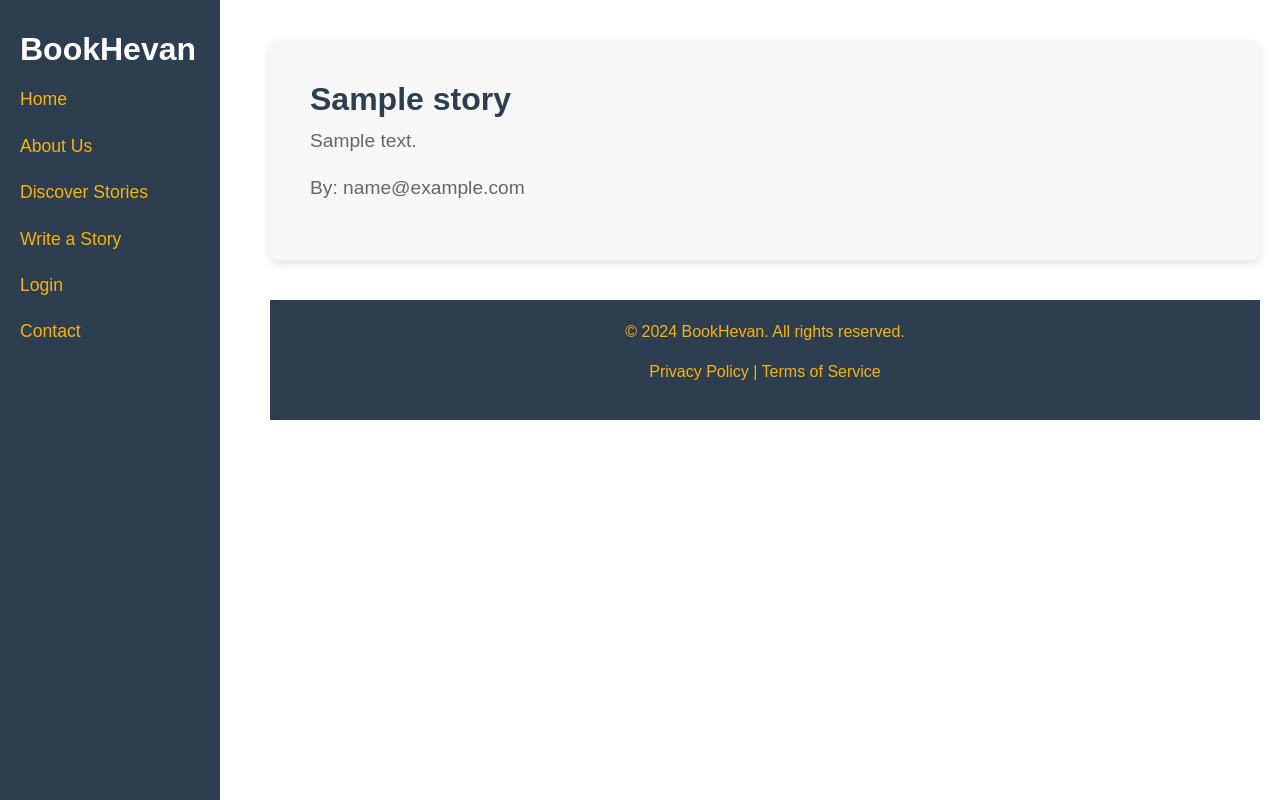
After one commit to GMPBhagya/web_CSC3132_PROJECT, a PHP site: page /view_story.php?id=1 in a window 1280 px wide. The commit adds this page. Run offline with PHP 8.4, Linux system fonts and the light colour scheme; tables that the repository leaves empty hold one stand-in row (values such as "Sample post").

Commit message:
index.php file created

```diff
--- /dev/null
+++ b/view_story.php
@@ -0,0 +1,161 @@
+<?php
+// Include the database connection file
+include('dbconf.php');
+
+// Check if the 'id' is provided in the URL
+if (isset($_GET['id'])) {
+    $storyId = $_GET['id'];
+
+    // SQL query to fetch the story by ID
+    $storyQuery = "SELECT * FROM writers_stories WHERE id = ?";
+    $stmt = $conn->prepare($storyQuery);
+    $stmt->bind_param("i", $storyId);
+    $stmt->execute();
+    $storyResult = $stmt->get_result();
+
+    // Check if the story is found
+    if ($storyResult->num_rows > 0) {
+        $story = $storyResult->fetch_assoc();
+    } else {
+        // If no story is found, redirect to discover.php
+        header("Location: discover.php");
+        exit;
+    }
+} else {
+    // If 'id' is not provided in the URL, redirect to discover.php
+    header("Location: discover.php");
+    exit;
+}
+?>
+
+<!DOCTYPE html>
+<html lang="en">
+<head>
+  <meta charset="UTF-8">
+  <meta name="viewport" content="width=device-width, initial-scale=1.0">
+  <title>BookHevan: Full Story</title>
+  <!-- Bootstrap CSS -->
+  <link href="https://maxcdn.bootstrapcdn.com/bootstrap/4.5.2/css/bootstrap.min.css" rel="stylesheet">
+  <style>
+    body {
+      font-family: 'Arial', sans-serif;
+      color: #333;
+    }
+
+    /* Sidebar Styling */
+    .sidebar {
+      background-color: #2C3E50;
+      color: #F8B400;
+      min-height: 100vh;
+      padding: 30px 20px;
+      position: fixed;
+      width: 220px;
+    }
+
+    .sidebar h2 {
+      font-weight: bold;
+      color: #FFF;
+    }
+
+    .sidebar a {
+      color: #F8B400;
+      display: block;
+      padding: 10px 0;
+      font-size: 1.1rem;
+    }
+
+    .sidebar a:hover {
+      color: #FFF;
+      text-decoration: none;
+    }
+
+    /* Main Content */
+    .main-content {
+      margin-left: 250px;
+      padding: 20px;
+    }
+
+    /* Full Story Section */
+    .story-full {
+      background-color: #F8F8F8;
+      padding: 40px;
+      margin-top: 20px;
+      border-radius: 8px;
+      box-shadow: 0 4px 10px rgba(0, 0, 0, 0.1);
+    }
+
+    .story-full h2 {
+      font-size: 2rem;
+      color: #2C3E50;
+      font-weight: bold;
+    }
+
+    .story-full p {
+      color: #666;
+      font-size: 1.2rem;
+      line-height: 1.6;
+    }
+
+    /* Footer */
+    .footer {
+      background-color: #2C3E50;
+      color: #F8B400;
+      padding: 20px;
+      text-align: center;
+      margin-top: 40px;
+    }
+
+    .footer a {
+      color: #F8B400;
+    }
+
+    .footer a:hover {
+      color: #FFF;
+      text-decoration: none;
+    }
+  </style>
+</head>
+<body>
+
+  <!-- Sidebar -->
+  <div class="sidebar">
+    <h2>BookHevan</h2>
+    <a href="index.php">Home</a>
+    <a href="about.php">About Us</a>
+    <a href="discover.php">Discover Stories</a>
+    <a href="write_story.php">Write a Story</a>
+    <?php
+    // Check if the user is logged in via the cookie
+    if (isset($_COOKIE['user_email'])) {
+        // User is logged in, show Profile and Logout links
+        $user_email = $_COOKIE['user_email']; // Get the user's email from the cookie
+        echo "<a href='#'>Profile ($user_email)</a>";
+        echo "<a href='logout.php'>Logout</a>";
+    } else {
+        // User is not logged in, show the Login link
+        echo "<a href='login/index.php'>Login</a>";
+    }
+    ?>
+    <a href="#">Contact</a>
+  </div>
+
+  <!-- Main Content -->
+  <div class="main-content">
+
+    <!-- Full Story Section -->
+    <section class="story-full">
+      <h2><?php echo htmlspecialchars($story['title']); ?></h2>
+      <p><?php echo nl2br(htmlspecialchars($story['content'])); ?></p>
+      <p class="author">By: <?php echo htmlspecialchars($story['author_email']); ?></p>
+    </section>
+
+    <!-- Footer -->
+    <footer class="footer">
+      <p>&copy; 2024 BookHevan. All rights reserved.</p>
+      <p><a href="#">Privacy Policy</a> | <a href="#">Terms of Service</a></p>
+    </footer>
+
+  </div>
+
+</body>
+</html>
```
Also changed, not shown: discover.php (added, +211 -0 lines), index.php (+4 -6 lines), write_story.php (+6 -6 lines).
